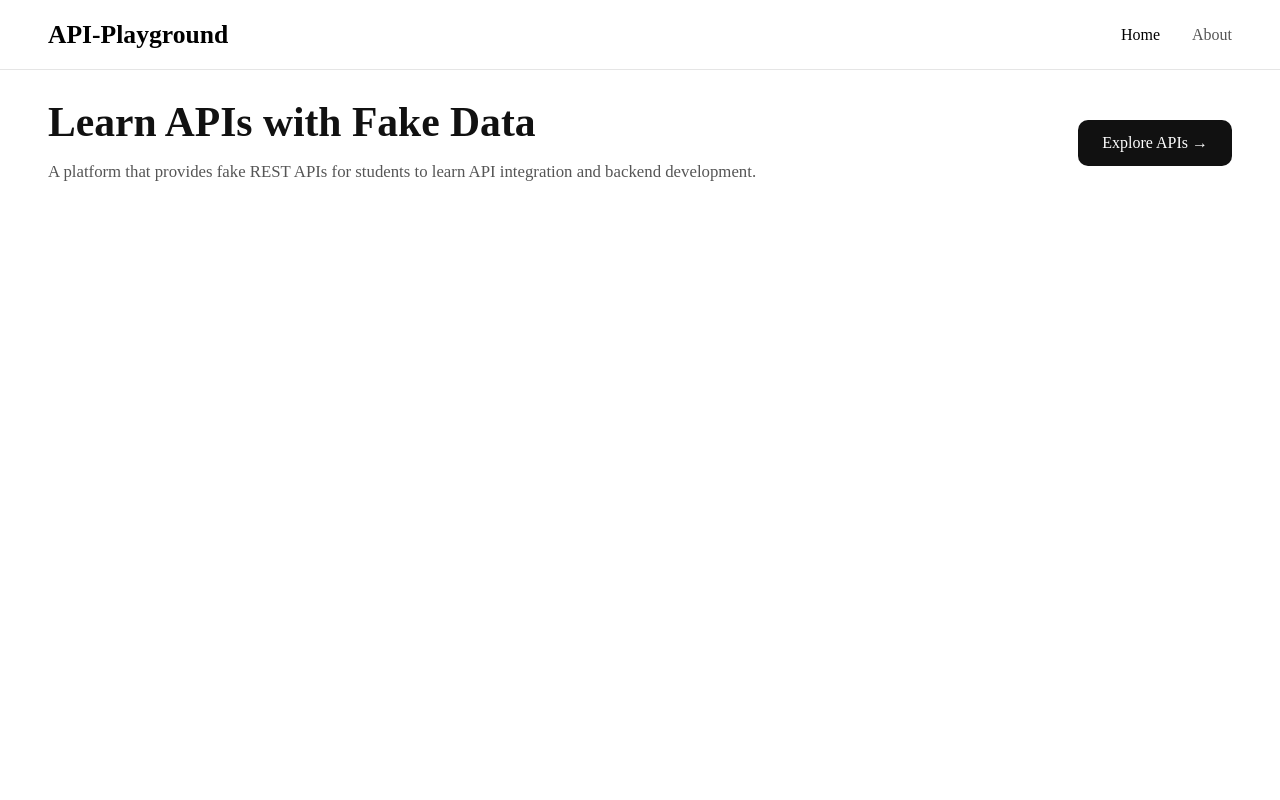
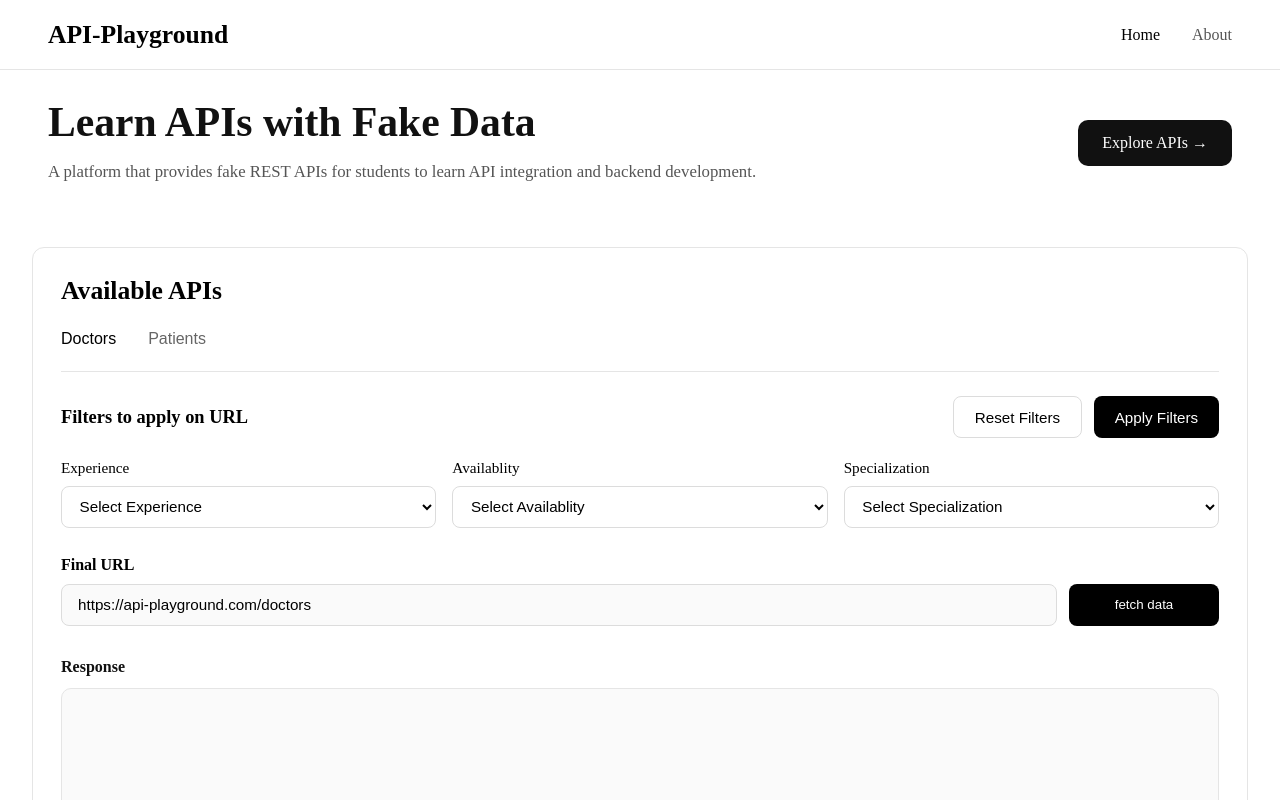
Before and after one commit to Akshatsahu01/API-PLAYGROUND, a React app in the folder frontend/: page / in a window 1280 px wide. Shown: the top 800 px of the page. Built offline with nearby package versions, Linux system fonts and the light colour scheme; the HTML template or start-up script is replaced by a standard one.

Commit message:
updated Home.jsx

```diff
--- a/frontend/src/pages/Home.jsx
+++ b/frontend/src/pages/Home.jsx
@@ -1,6 +1,6 @@
 import Navbar from "../components/Navbar/Navbar.jsx";
 import Hero from "../components/Hero/Hero";
-// import ApiExplorer from "../components/ApiExplorer/ApiExplorer";
+import ApiExplorer from "../components/ApiExplorer/ApiExplorer";
 // import CodeGenerator from "../components/CodeGenerator/CodeGenerator";
 // import Footer from "../components/Footer/Footer";
 
@@ -9,8 +9,8 @@ function Home() {
     <>
       <Navbar />
        <Hero />
-      {/* <ApiExplorer />
-      <CodeGenerator /> */}
+      { <ApiExplorer />}
+      {/* {<CodeGenerator /> } */}
       {/* <Footer />  */}
     </>
   );
```
